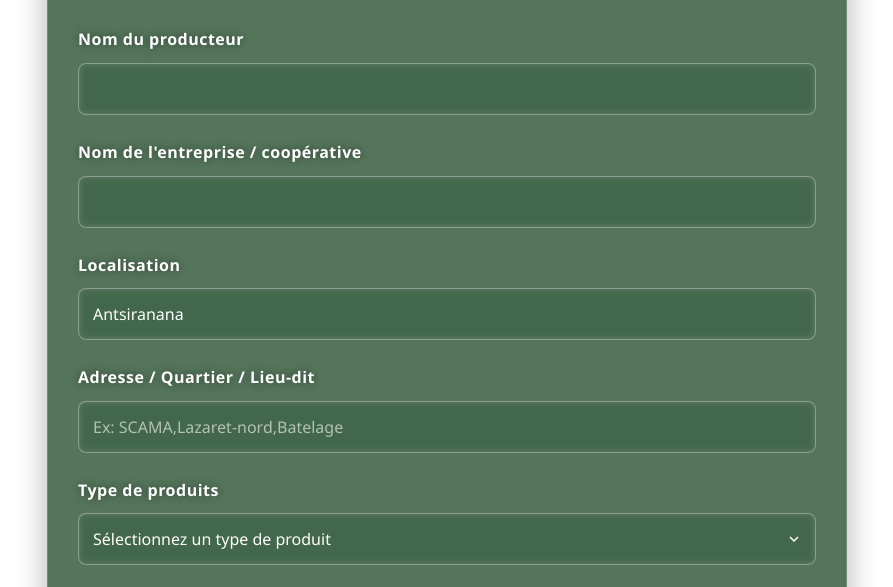
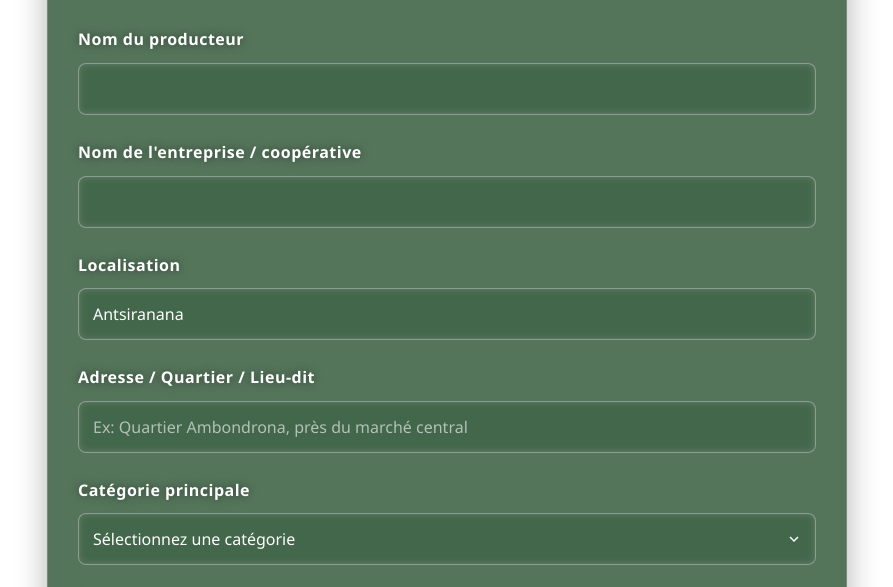
Before and after one commit to Fidel152/gasybiz-site, a plain HTML site: page index.html in a window 1280 px wide. Shown: the part 360-947 px from the top of the page, without its empty margins (193-1086 px from the left). Drawn offline with Linux system fonts and the light colour scheme.

Commit message:
Update index.html

```diff
--- a/index.html
+++ b/index.html
@@ -37,25 +37,40 @@
 
             <div class="form-group">
                 <label for="address">Adresse / Quartier / Lieu-dit</label>
-                <input type="text" name="Quartier" id="address" placeholder="Ex: SCAMA,Lazaret-nord,Batelage" required>
+                <input type="text" name="Quartier" id="address" placeholder="Ex: Quartier Ambondrona, près du marché central" required>
             </div>
 
             <div class="form-group">
-                <label for="productType">Type de produits</label>
-                <select id="productType" name="Type de produit" required>
-                    <option value="">Sélectionnez un type de produit</option>
-                    <option value="vanille">Vanille</option>
-                    <option value="café">Café</option>
+                <label for="category">Catégorie principale</label>
+                <select id="category" name="Catégorie principale" required>
+                    <option value="">Sélectionnez une catégorie</option>
+                    <option value="agriculture">Agriculture</option>
+                    <option value="agroalimentaire">Agroalimentaire</option>
+                    <option value="élevage">Élevage</option>
+                    <option value="cosmétique">Cosmétique</option>
                     <option value="textile">Textile</option>
                     <option value="artisanat">Artisanat</option>
-                    <option value="épices">Épices</option>
-                    <option value="fruits">Fruits exotiques</option>
-                    <option value="plantes médicinales">Plantes médicinales</option>
+                    <option value="fruits-exotiques">Fruits exotiques</option>
+                    <option value="plantes-medicinales">Plantes médicinales</option>
+                    <option value="energie-renouvelable">Énergie renouvelable</option>
+                    <option value="eco-produit-recyclage">Éco-produit / Recyclage</option>
                     <option value="autre">Autre</option>
                 </select>
             </div>
 
-            <div class="form-group" id="otherProductContainer">
+            <!-- Sous-catégorie pour Agriculture -->
+            <div class="form-group" id="subCategoryContainer" style="display: none;">
+                <label for="subCategory">Type de produit agricole</label>
+                <select id="subCategory" name="Type de produit">
+                    <option value="">Sélectionnez un produit</option>
+                    <option value="café">Café</option>
+                    <option value="vanille">Vanille</option>
+                    <option value="épices">Épices</option>
+                </select>
+            </div>
+
+            <!-- Champ "Autre" -->
+            <div class="form-group" id="otherProductContainer" style="display: none;">
                 <label for="otherProduct">Précisez le type de produit</label>
                 <input type="text" id="otherProduct" placeholder="Entrez le type de produit">
                 <input type="hidden" name="Type de produit" id="finalProductType">
@@ -91,5 +106,4 @@
 
     <script src="script.js"></script>
 </body>
-
 </html>
```
